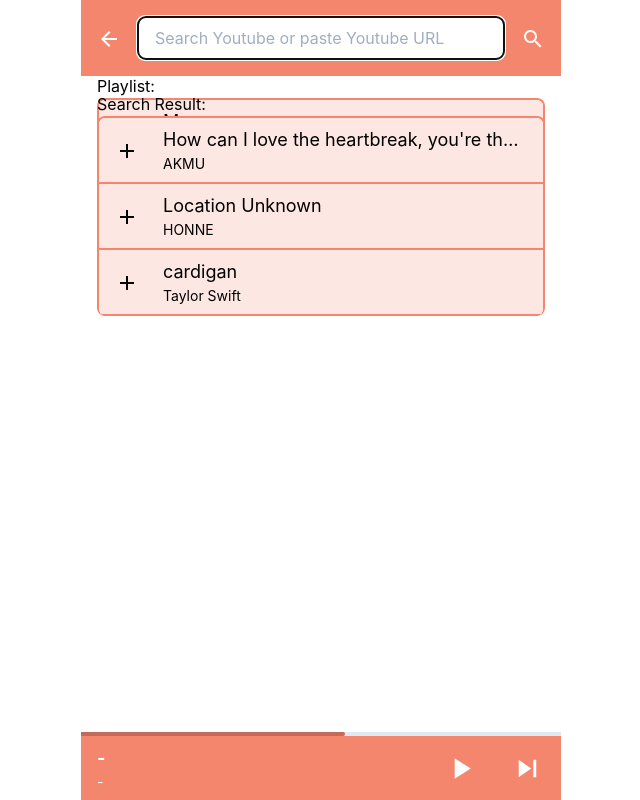
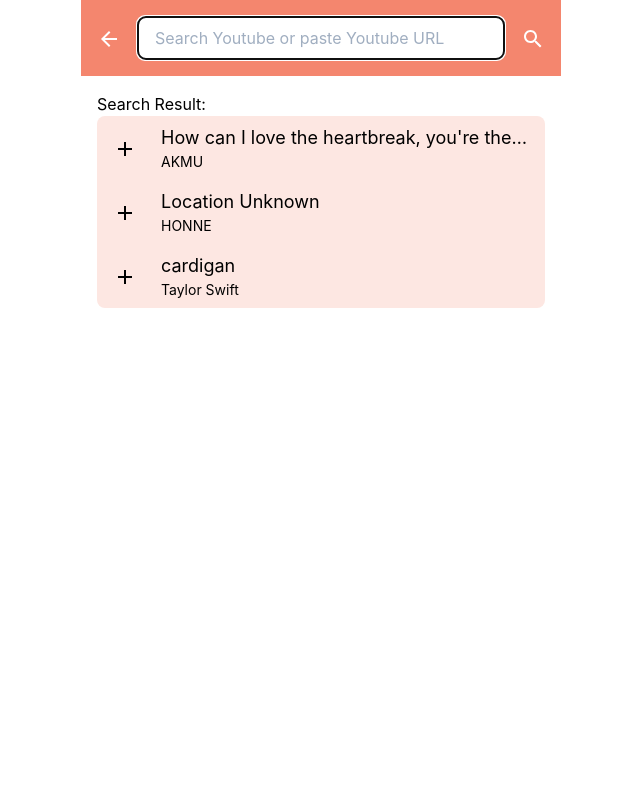
Before and after one commit to setiawanjeje/dengerin, a Next.js app: page /room/1 in a window 1280 px wide. Both pictures are taken after a click on the element 840 px from the left and 36 px from the top of the page. Shown: the whole page, without its empty margins (319-959 px from the left). Built offline with nearby package versions, Linux system fonts and the light colour scheme.

Commit message:
update minor ui, add id for song

```diff
--- a/components/Playlist/Playlist.js
+++ b/components/Playlist/Playlist.js
@@ -8,13 +8,13 @@ function Playlist(props) {
     <div>
       Playlist:
       {playlist && playlist.length > 0 ? (
-        <ul className="border-2 border-b-0 border-pink-500 rounded-lg overflow-hidden">
-          {playlist.map((song, id) => (
-            <li key={id}>
+        <ul className="overflow-hidden rounded-lg overflow-hidden">
+          {playlist.map((song, key) => (
+            <li key={key}>
               <PlaylistSong
                 artist={song.artist}
                 title={song.title}
-                handleRemoveSong={() => removeSongFromPlaylist(song.title)}
+                handleRemoveSong={() => removeSongFromPlaylist(song.id)}
                 handleSetNowPlaying={() =>
                   setNowPlaying({ title: song.title, artist: song.artist })
                 }
--- a/components/PlaylistSong/PlaylistSong.js
+++ b/components/PlaylistSong/PlaylistSong.js
@@ -6,7 +6,7 @@ function PlaylistSong(props) {
   const { title, artist, handleRemoveSong, handleSetNowPlaying } = props;
 
   return (
-    <div className="w-full bg-pink-100 flex align-center border-b-2 border-pink-500">
+    <div className="w-full bg-pink-100 flex align-center">
       <button className="px-4" onClick={handleSetNowPlaying}>
         <PlayArrowIcon />
       </button>
--- a/components/SearchItem/SearchItem.js
+++ b/components/SearchItem/SearchItem.js
@@ -5,7 +5,7 @@ function PlaylistSong(props) {
   const { title, artist, handleAddSong } = props;
 
   return (
-    <div className="w-full bg-pink-100 flex align-center border-b-2 border-pink-500">
+    <div className="w-full bg-pink-100 flex align-center ">
       <button className="px-4 mr-2" onClick={handleAddSong}>
         <AddIcon />
       </button>
--- a/components/SearchPage/SearchPage.js
+++ b/components/SearchPage/SearchPage.js
@@ -27,7 +27,7 @@ function SearchPage(props) {
   }, []);
 
   return (
-    <div className="">
+    <div className="h-screen bg-white w-full">
       <div className="flex mb-4 py-4 bg-pink-500 text-white">
         <button className="px-4 py-2 " onClick={handleBack}>
           <ArrowBackIcon />
@@ -44,7 +44,7 @@ function SearchPage(props) {
       <div className="px-4 ">
         Search Result:
         {mockSearchResult && (
-          <ul className="border-2 border-pink-500 rounded-lg border-b-0 overflow-hidden">
+          <ul className="rounded-lg overflow-hidden">
             {mockSearchResult.map((song, id) => (
               <li key={id}>
                 <SearchItem
--- a/reducer/reducer.js
+++ b/reducer/reducer.js
@@ -1,12 +1,9 @@
+let id = 0;
+
 export const initialState = {
   roomName: "",
   username: "",
-  playlist: [
-    {
-      title: "Mansae",
-      artist: "Seventeen",
-    },
-  ],
+  playlist: [],
   nowPlaying: {
     title: null,
     artist: null,
@@ -66,6 +63,7 @@ export const reducer = (state, action) => {
       };
     case ADD_SONG_TO_PLAYLIST:
       clonePlaylist.push({
+        id: id++,
         title: action.payload.title,
         artist: action.payload.artist,
       });
@@ -76,9 +74,7 @@ export const reducer = (state, action) => {
     case REMOVE_SONG_FROM_PLAYLIST:
       return {
         ...state,
-        playlist: clonePlaylist.filter(
-          (value) => value.title !== action.payload
-        ),
+        playlist: clonePlaylist.filter((value) => value.id !== action.payload),
       };
     default:
       return state;
```
